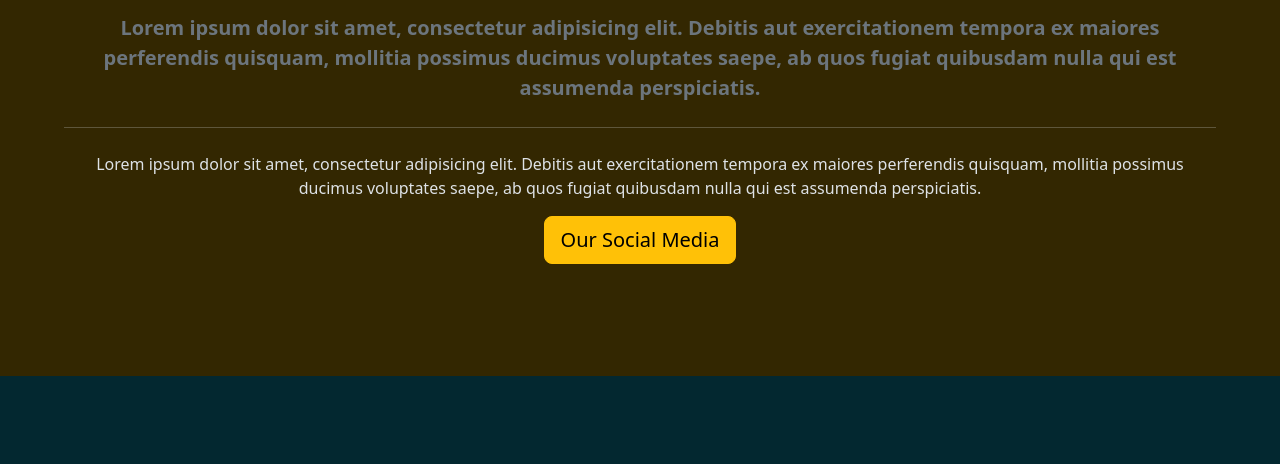
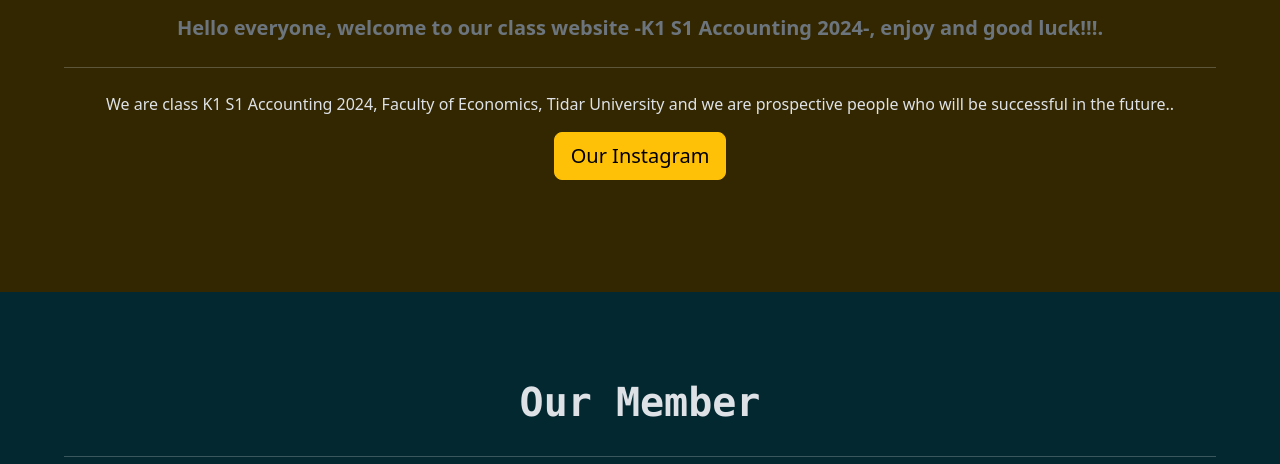
Before and after one commit to nabilzh12/K1-S1-Akuntansi, a plain HTML site: page index.html in a window 1280 px wide. Shown: the part 1302-1766 px from the top of the page. Drawn offline with nearby package versions, Linux system fonts and the light colour scheme.

Commit message:
Update index.html

```diff
--- a/index.html
+++ b/index.html
@@ -62,21 +62,21 @@
               <img src="K1/betty/1.jpg" class="d-block w-100" alt="...">
               <div class="carousel-caption d-none d-md-block">
                 <h5 class="text-warning fw-bold fs-2">1</h5>
-                <p class="text-warning fw-bold fs-2">Some representative placeholder content for the first slide.</p>
+                <p class="text-warning fw-bold fs-2">Welcome Guyss !!!.</p>
               </div>
             </div>
             <div class="carousel-item">
               <img src="K1/betty/2.jpg" class="d-block w-100" alt="...">
               <div class="carousel-caption d-none d-md-block">
                 <h5 class="text-dark fw-bold fs-2">2</h5>
-                <p class="text-dark fw-bold fs-2">Some representative placeholder content for the second slide.</p>
+                <p class="text-dark fw-bold fs-2">Lets Enjoy !!!.</p>
               </div>
             </div>
             <div class="carousel-item">
               <img src="K1/betty/3.jpg" class="d-block w-100" alt="...">
               <div class="carousel-caption d-none d-md-block">
                 <h5 class="text-warning fw-bold fs-2">3</h5>
-                <p class="text-warning fw-bold fs-2">Some representative placeholder content for the third slide.</p>
+                <p class="text-warning fw-bold fs-2">And be a Succesful Person.</p>
               </div>
             </div>
           </div>
@@ -98,14 +98,10 @@
       <div id="jumbotron" class="bg-warning-subtle text-center">
         <img src="logo.jpeg" class="rounded-circle img-thumbnail" alt="" width="250">
         <h1 class="display-4 pt-2 fw-bold">Welcome !!!</h1>
-        <p class="lead pt-2 text-secondary fw-bold">Lorem ipsum dolor sit amet, consectetur adipisicing elit.
-          Debitis aut exercitationem tempora ex maiores perferendis quisquam,
-          mollitia possimus ducimus voluptates saepe, ab quos fugiat quibusdam nulla qui est assumenda perspiciatis.</p>
+        <p class="lead pt-2 text-secondary fw-bold">Hello everyone, welcome to our class website -K1 S1 Accounting 2024-, enjoy and good luck!!!.</p>
         <hr class="my-4">
-        <p>Lorem ipsum dolor sit amet, consectetur adipisicing elit.
-          Debitis aut exercitationem tempora ex maiores perferendis quisquam,
-          mollitia possimus ducimus voluptates saepe, ab quos fugiat quibusdam nulla qui est assumenda perspiciatis.</p>
-        <a class="btn btn-warning btn-lg" href="https://www.instagram.com/ccount1ngroom?igsh=MWRpaTNzZzZwcDFvMg==" role="button">Our Social Media</a>
+        <p>We are class K1 S1 Accounting 2024, Faculty of Economics, Tidar University and we are prospective people who will be successful in the future..</p>
+        <a class="btn btn-warning btn-lg" href="https://www.instagram.com/ccount1ngroom?igsh=MWRpaTNzZzZwcDFvMg==" role="button">Our Instagram</a>
       </div>
 
     </section>
```
